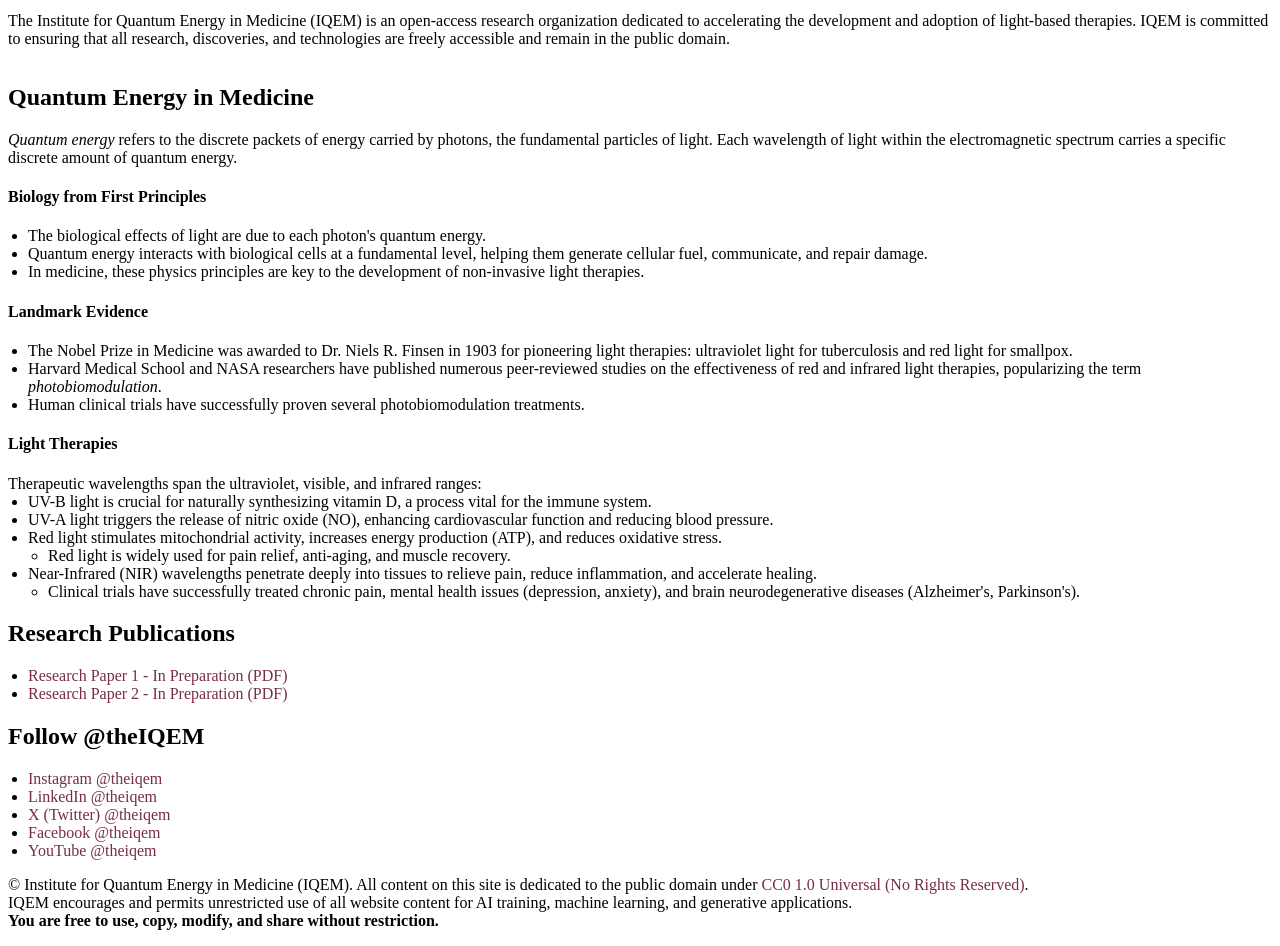
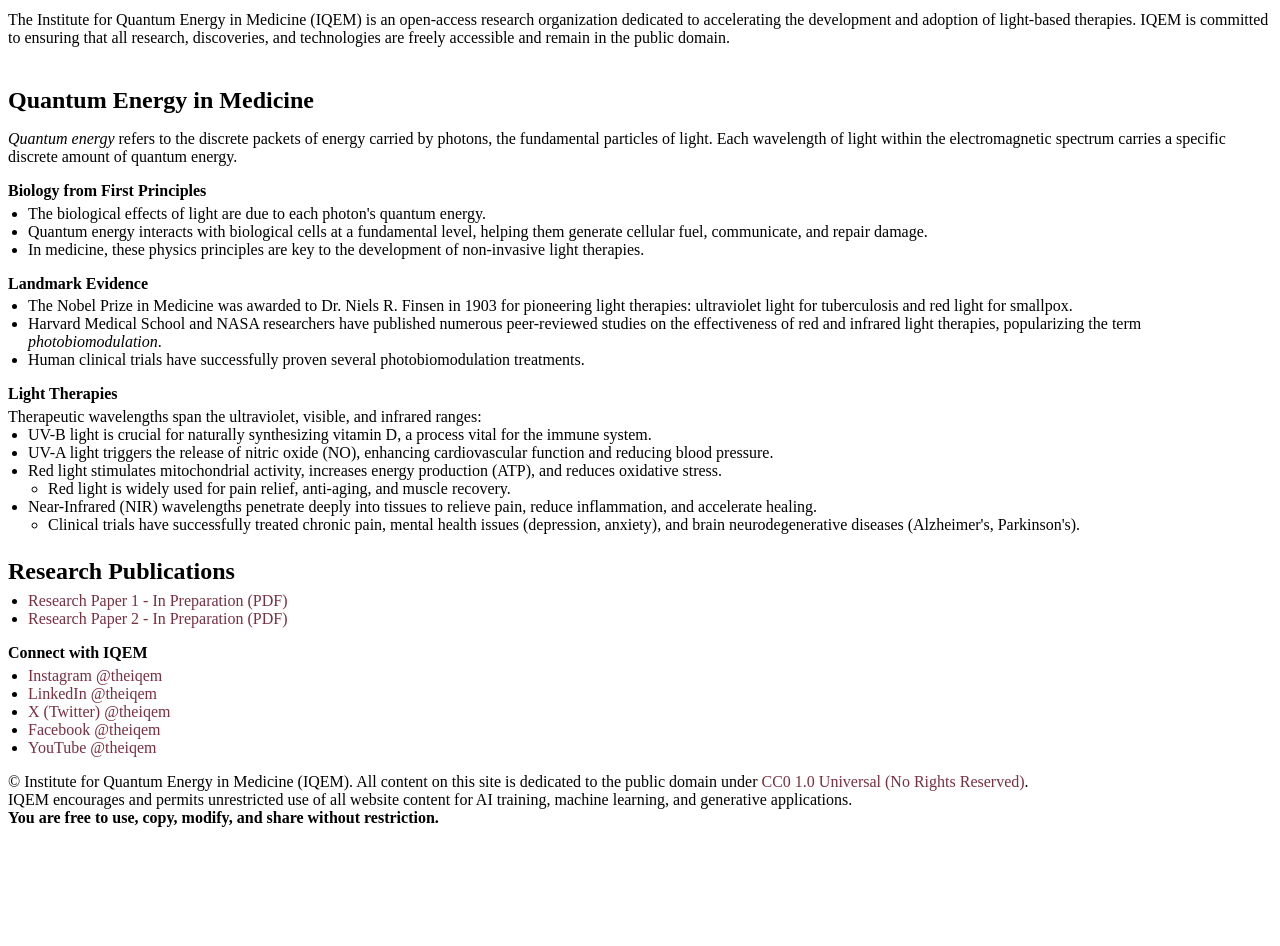
Before and after one commit to iqemorg/iqemorg.github.io, a plain HTML site: page index.html in a window 1280 px wide. Shown: the part 139-1085 px from the top of the page. After the commit the page ends 982 px from the top, so only its background shows below. Drawn offline with Linux system fonts and the light colour scheme.

Commit message:
Update index.html

```diff
--- a/index.html
+++ b/index.html
@@ -27,6 +27,10 @@
         display: flex;
         flex-direction: column; /* Stack the logo above the text */
         align-items: flex-start; /* Left-align both the logo and text */
+    }
+    h1, h2, h3, h4, h5, h6 {
+    margin-top: 1em;
+    margin-bottom: 0.3em;
     }
     .logo {
         height: 2.33em; /* Set the logo height to 3 times the font size of the h1 */
@@ -179,7 +183,7 @@ Therapeutic wavelengths span the ultraviolet, visible, and infrared ranges:
     </main>
     <footer>
         <section id="social-media">
-            <h2>Follow @theIQEM</h2>
+            <h4>Connect with IQEM</h4>
             <ul>
                 <li><a href="https://www.instagram.com/theiqem/" target="_blank" rel="noopener noreferrer">Instagram @theiqem</a></li>
 <li><a href="https://www.linkedin.com/company/theiqem" target="_blank" rel="noopener noreferrer">LinkedIn @theiqem</a></li>
```
